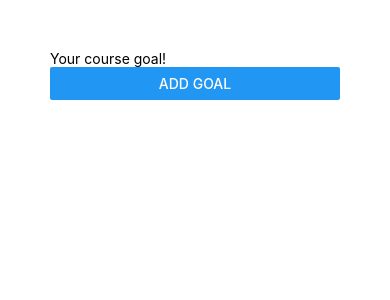
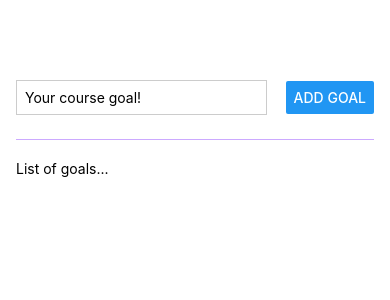
Before and after one commit to Theffy92/ReactNative_Course, a React Native app: screen / in a window 390 px wide. Shown: the top 300 px of the page. Built offline with nearby package versions, Linux system fonts and the light colour scheme.

Commit message:
Add layouts

```diff
--- a/App.js
+++ b/App.js
@@ -1,14 +1,15 @@
 import { StyleSheet, Text, View, Button, TextInput } from 'react-native';
 
 export default function App() {
+
   return (
     <View style={styles.appContainer}>
-      <View>
-        <TextInput placeholder='Your course goal!'/>
+      <View style={styles.inputContainer}>
+        <TextInput style={styles.textInput} placeholder='Your course goal!'/>
         <Button title= "Add Goal" />
       </View>
-      <View>
-
+      <View style={styles.goalsContainer}>
+        <Text>List of goals...</Text>
       </View>
     </View>
   );
@@ -16,6 +17,27 @@ export default function App() {
 
 const styles = StyleSheet.create({
   appContainer:{
-    padding: 50,
+    flex: 1,
+    padding: 80,
+    paddingHorizontal:16,
+  },
+  inputContainer: {
+    flexDirection: 'row',
+    justifyContent: 'space-between',
+    alignItems:'center',
+    paddingBottom:24,
+    borderBottomWidth:1,
+    borderBottomColor: '#caff',
+  },
+  textInput: {
+    borderWidth: 1,
+    borderColor: '#cccccc',
+    width: '70%',
+    marginRight: 8,
+    padding: 8,
+  },
+  goalsContainer: {
+    flex: 4,
+    marginTop: 20,
   }
 });
```
